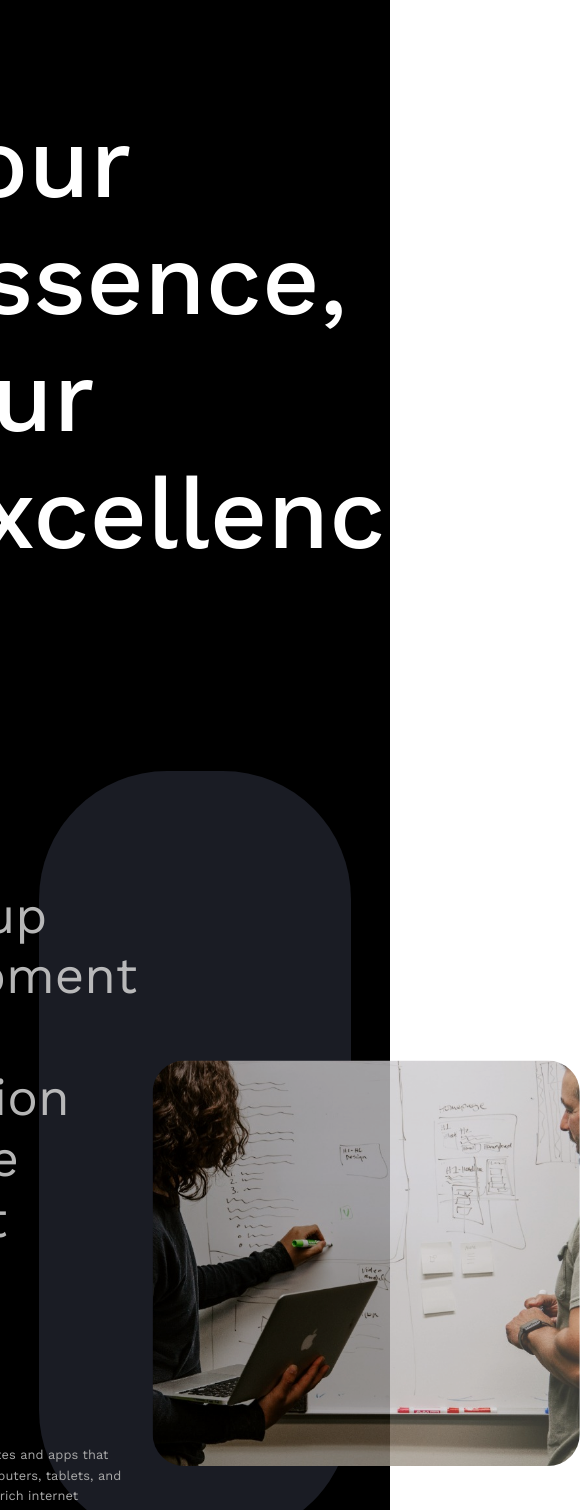
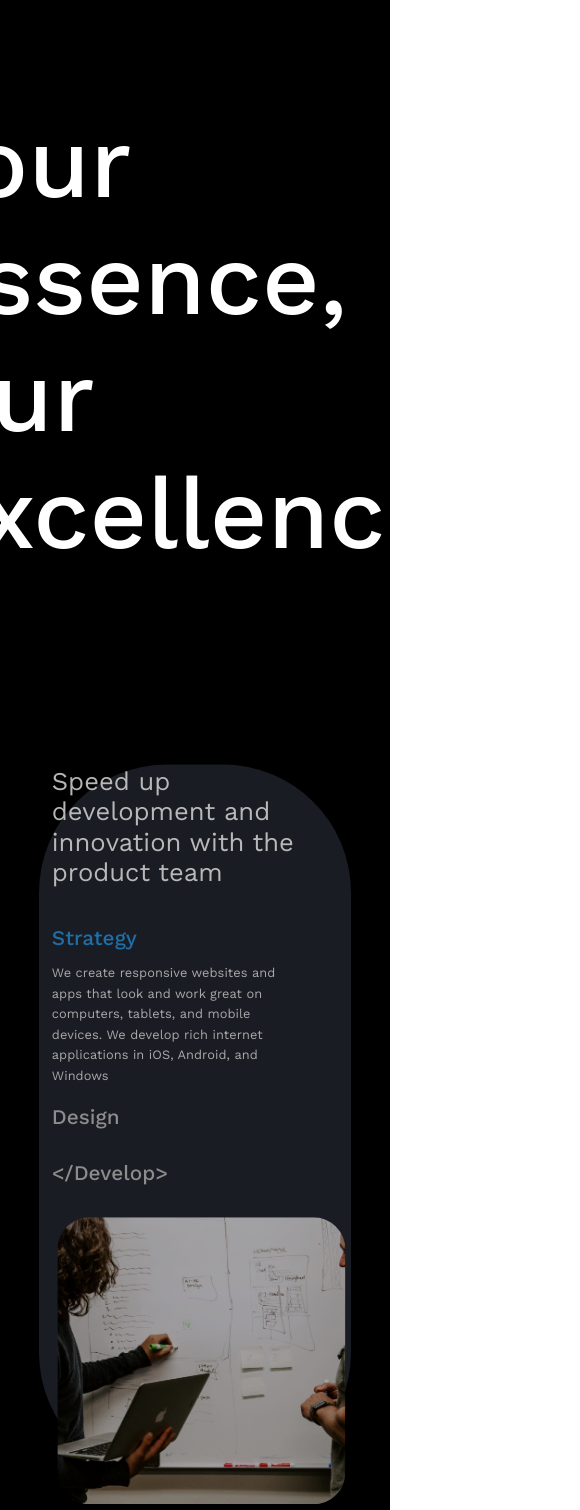
Before and after one commit to mdhrsamyak/syvar-portfolio-samyak, a React (Create React App) app: page / in a window 390 px wide. Shown: the top 1510 px of the page, 580 px wide, since content can reach past the window. Built offline with nearby package versions, Linux system fonts and the light colour scheme.

Commit message:
prev resposive not changed had to do it again

```diff
--- a/src/App.css
+++ b/src/App.css
@@ -1,9 +1,10 @@
 .main {
   background: var(--gray-900, #000);
-  max-width: 1920px;
+  max-width: 100%;
   display: flex;
   flex-direction: column;
   align-items: center;
+  /* overflow-x: auto; */
 }
 
 .top-part {
--- a/src/component/SamyakPart1.jsx
+++ b/src/component/SamyakPart1.jsx
@@ -31,12 +31,12 @@ function SamyakPart1() {
   };
 
   useMotionValueEvent(scrollYProgress, "change", (latest) => {
-    if (latest < 0.33552482430287917) {
+    if (latest < 0.3197754749568221) {
       setActiveTitle("strategy");
-    } else if (latest > 0.33552482430287917 && latest < 0.522103831330764) {
+    } else if (latest > 0.3197754749568221 && latest < 0.4346286701208981) {
       setActiveTitle("design");
       console.log("design");
-    } else if (latest > 0.522103831330764) {
+    } else if (latest > 0.4346286701208981) {
       setActiveTitle("develop");
     } else {
     }
@@ -44,7 +44,7 @@ function SamyakPart1() {
     console.log(scrollYProgress.current);
   });
 
-  const transition = { duration: 0.5, ease: "easeInOut" };
+  const transition = { duration: 1, ease: "easeInOut" };
 
   useEffect(() => {
     Aos.init();
--- a/src/component/syk.scss
+++ b/src/component/syk.scss
@@ -1,7 +1,10 @@
 .background-scroll {
   position: relative;
-  height: 300vh;
-  width: 100vw;
+  height: 240vh;
+  width: 100%;
+  display: flex;
+  flex-direction: row;
+  justify-content: center;
 
   .syk-main-container {
     background: #21232d;
@@ -96,3 +99,48 @@
     width: 100vw;
   }
 }
+
+@media only screen and (max-width: 820px) {
+  .background-scroll {
+    width: 100%;
+    height: 240vh;
+    .syk-main-container {
+      flex-direction: column;
+      justify-content: center;
+      align-items: flex-start;
+      padding: 92px 0px 60px 16px;
+      height: 88vh;
+
+      .syk-left-side {
+        max-width: 80vw;
+        margin-right: 0;
+
+        .syk-main-text {
+          font-size: 32px;
+          margin-bottom: 24px;
+        }
+
+        .syk-strategy {
+          max-width: 80vw;
+          margin-left: 0;
+          .syk-medium-text {
+            font-size: 26px;
+          }
+        }
+      }
+
+      .syk-right-side {
+        width: 100%;
+        padding-top: 24px;
+        display: flex;
+        flex-direction: row;
+        justify-content: center;
+
+        .syk-image-container {
+          height: 359.296px;
+          width: 360px;
+        }
+      }
+    }
+  }
+}
```
